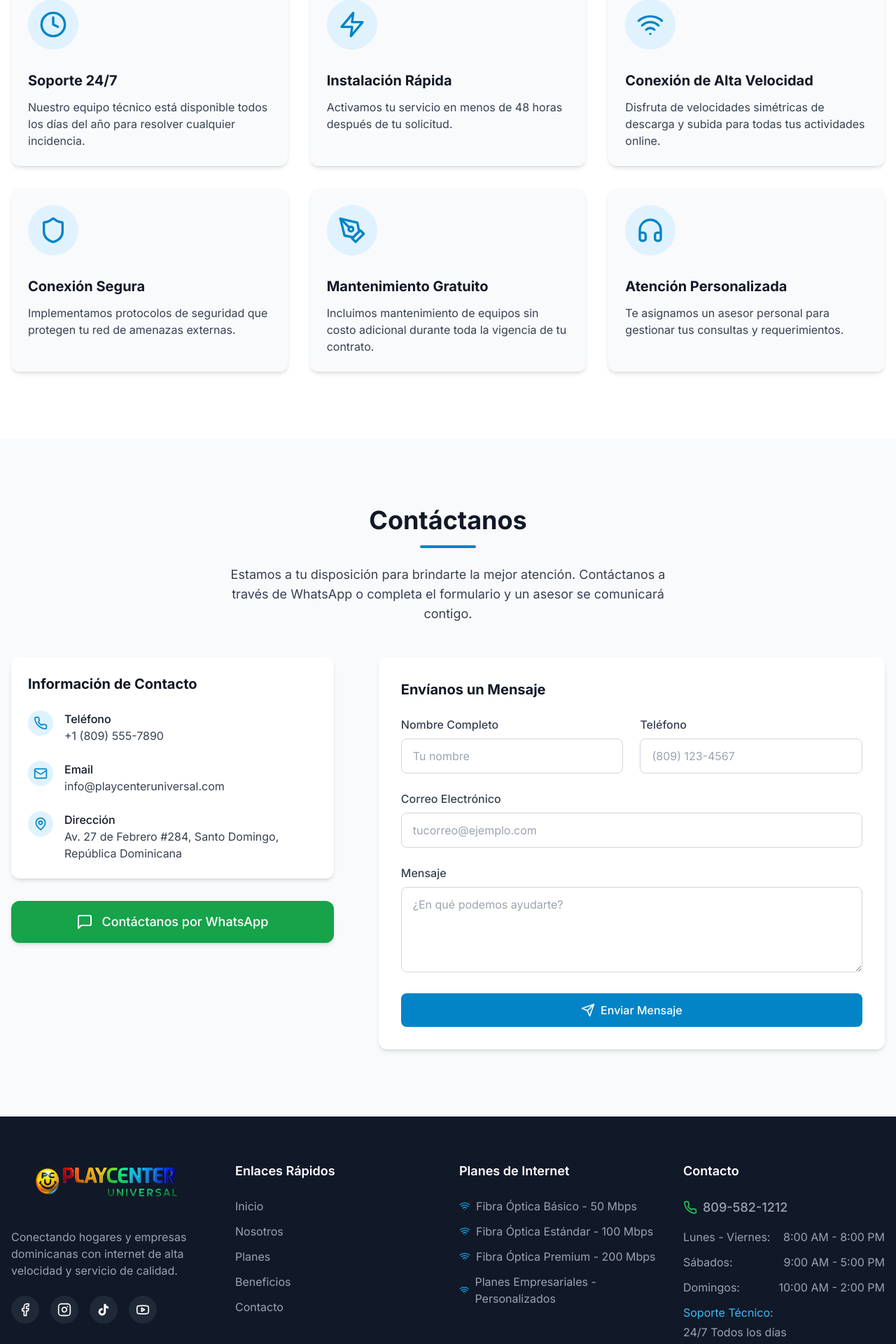
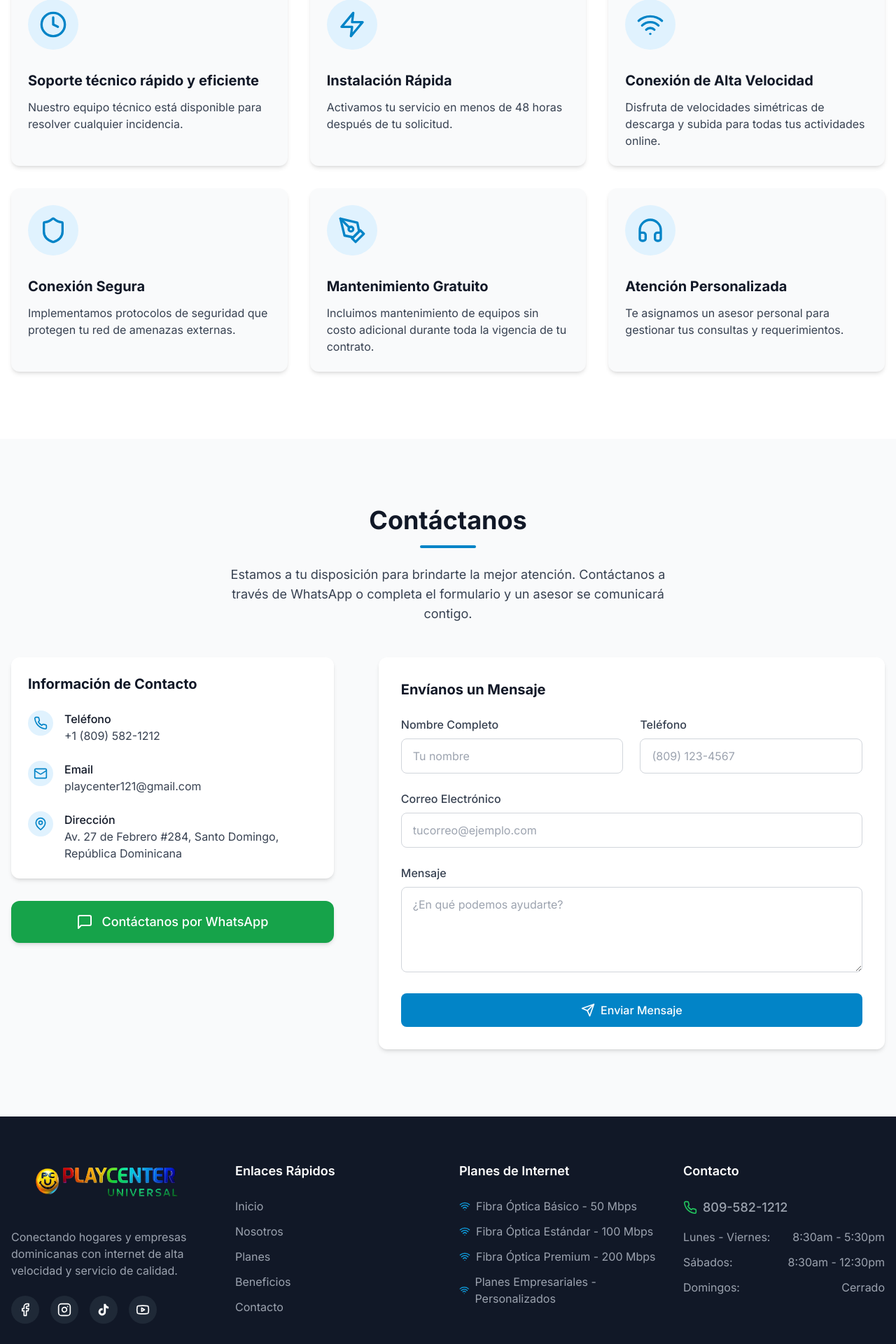
Before and after one commit to Arisleidy07/Playcenter-internet, a React (Vite) app: page / in a window 1280 px wide. Shown: the part 3631-5551 px from the top of the page at 70% size. Built offline with nearby package versions, Linux system fonts and the light colour scheme.

Commit message:
“CAMBIOS”

```diff
--- a/src/components/Benefits.tsx
+++ b/src/components/Benefits.tsx
@@ -10,9 +10,9 @@ import {
 const benefits = [
   {
     icon: <Clock className="h-10 w-10 text-blue-600" />,
-    title: "Soporte 24/7",
+    title: "Soporte técnico rápido y eficiente",
     description:
-      "Nuestro equipo técnico está disponible todos los días del año para resolver cualquier incidencia.",
+      "Nuestro equipo técnico está disponible para resolver cualquier incidencia.",
   },
   {
     icon: <Zap className="h-10 w-10 text-blue-600" />,
--- a/src/components/Contact.tsx
+++ b/src/components/Contact.tsx
@@ -64,7 +64,7 @@ const Contact = () => {
                   </div>
                   <div>
                     <p className="font-medium text-gray-900">Teléfono</p>
-                    <p className="text-gray-700">+1 (809) 555-7890</p>
+                    <p className="text-gray-700">+1 (809) 582-1212</p>
                   </div>
                 </div>
 
@@ -75,7 +75,7 @@ const Contact = () => {
                   <div>
                     <p className="font-medium text-gray-900">Email</p>
                     <p className="text-gray-700">
-                      info@playcenteruniversal.com
+                      playcenter121@gmail.com
                     </p>
                   </div>
                 </div>
--- a/src/components/Footer.tsx
+++ b/src/components/Footer.tsx
@@ -117,20 +117,18 @@ const Footer = () => {
               </li>
               <li className="flex justify-between">
                 <span>Lunes - Viernes:</span>
-                <span>8:00 AM - 8:00 PM</span>
+                <span>8:30am - 5:30pm</span>
               </li>
               <li className="flex justify-between">
                 <span>Sábados:</span>
-                <span>9:00 AM - 5:00 PM</span>
+                <span>8:30am - 12:30pm</span>
               </li>
               <li className="flex justify-between">
                 <span>Domingos:</span>
-                <span>10:00 AM - 2:00 PM</span>
+                <span>Cerrado</span>
               </li>
-              <li className="mt-4">
-                <span className="text-blue-400">Soporte Técnico:</span>
-                <span className="block mt-1">24/7 Todos los días</span>
-              </li>
+
+
             </ul>
           </div>
         </div>
```
